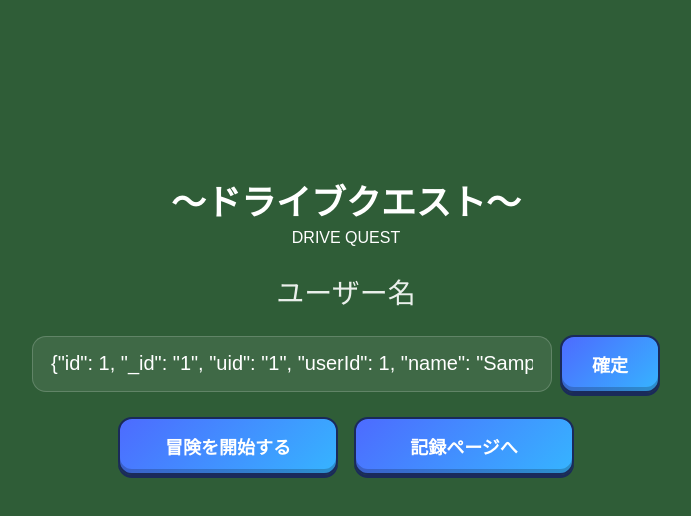
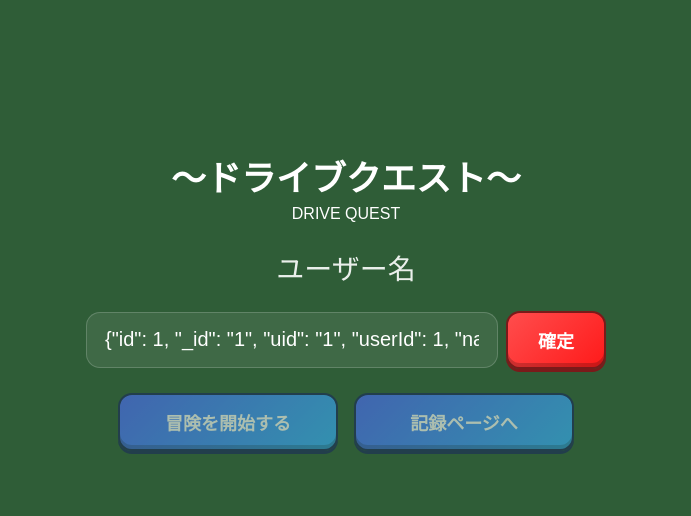
Before and after one commit to ymgsktk/drive_quest, a Next.js app in the folder front/: page / in a window 1280 px wide. Shown: the top 516 px of the page, without its empty margins (294-985 px from the left). Built offline with nearby package versions, Linux system fonts and the light colour scheme; sample sign-in values are in the browser's storage; a web font is replaced by a local one.

Commit message:
[調整]UI調整

```diff
--- a/front/src/app/drive-quest/arrival/page.tsx
+++ b/front/src/app/drive-quest/arrival/page.tsx
@@ -108,7 +108,6 @@ export default function AdventureScreen() {
           onClick={() => {
             if (!loading) {
               setLoading(true);
-              alert("冒険を終了しました。");
               router.push("/finish");
             }
           }}
--- a/front/src/app/globals.css
+++ b/front/src/app/globals.css
@@ -33,7 +33,6 @@ html, body {
 .dq-container {
   max-width: 1040px;
   margin: 0 auto;
-  padding: 24px;
 }
 
 /* 見出し */
@@ -100,7 +99,7 @@ html, body {
 
 /* 入力ボックス */
 .dq-input {
-  width: min(520px, 90vw);
+  width: min(320px, 90vw);
   height: 56px;
   padding: 14px 18px;
   border-radius: 14px;
@@ -262,3 +261,153 @@ html, body {
   gap: 16px; /* ボタン間の空白 */
   width: 100%;
 }
+
+.dq-username-row {
+  display: flex;
+  gap: 8px;
+  align-items: center;
+  justify-content: center;  /* 横中央に寄せる */
+  flex-wrap: wrap;          /* 狭い画面では改行 */
+  width: 100%;
+  max-width: 520px;         /* input の max-width と揃える */
+  margin: 0 auto;
+}
+
+.dq-username-row .dq-input {
+  flex: 1 1 auto;           /* ボタンを残して横幅を自動縮小 */
+  min-width: 180px;
+}
+
+.dq-confirm-btn {
+  appearance: none;
+  border: 2px solid #7a1a1a; /* 赤系のボーダー */
+  border-radius: 14px;
+  padding: 14px 18px;
+  background: linear-gradient(135deg, #ff4d4d, #ff1a1a); /* 赤系グラデ */
+  color: #fff;
+  font-weight: 700;
+  font-size: 18px;
+  box-shadow: inset 0 -4px rgba(0,0,0,.2), 0 3px 0 #7a1a1a;
+  transition: transform .03s ease;
+  cursor: pointer;
+  min-width: 100px;
+}
+
+.dq-confirm-btn:active {
+  transform: translateY(2px);
+  box-shadow: inset 0 -2px rgba(0,0,0,.2), 0 1px 0 #7a1a1a;
+}
+
+.dq-confirm-btn:disabled {
+  opacity: 0.6;
+  pointer-events: none;
+}
+
+/* global.css */
+
+.total {
+  font-size: 1.25rem; /* 中サイズ */
+  font-weight: bold;
+  margin-bottom: 0.25rem;
+  color: #ffd966; /* 金色っぽい強調色 */
+  text-shadow: 1px 1px 2px rgba(0, 0, 0, 0.6);
+}
+
+.points {
+  font-size: 2.5rem; /* 大きめ */
+  font-weight: bold;
+  color: #ffcc00; /* ゴールド */
+  margin-bottom: 1.5rem;
+  font-family: var(--font-pixel, monospace); /* ピクセルフォント指定 */
+  text-shadow: 2px 2px 0px #000, 4px 4px 0px rgba(0, 0, 0, 0.3);
+}
+
+.distancetitle {
+  font-size: 1.25rem;
+  font-weight: bold;
+  margin-top: 1rem;
+  margin-bottom: 0.25rem;
+  color: #9cd3ff; /* 青っぽい色 */
+  text-shadow: 1px 1px 2px rgba(0, 0, 0, 0.5);
+}
+
+.distance {
+  font-size: 2rem;
+  font-weight: bold;
+  color: #66ccff; /* 水色 */
+  margin-bottom: 1rem;
+  font-family: var(--font-pixel, monospace);
+  text-shadow: 2px 2px 0px #000, 4px 4px 0px rgba(0, 0, 0, 0.3);
+}
+
+.total,
+.points,
+.distancetitle,
+.distance {
+  text-align: center;       /* 横中央揃え */
+  display: block;           /* ブロック要素にして中央に */
+  margin-left: auto;        /* 左余白を自動 */
+  margin-right: auto;       /* 右余白を自動 */
+}
+
+
+/* セクション全体 */
+.quest-section {
+  margin-top: 32px;
+  padding: 16px;
+  border-radius: 18px;
+  background: var(--dq-card); /* 半透明の背景 */
+  border: 1px solid var(--dq-border);
+}
+
+/* セクションタイトル */
+.questfinish {
+  font-size: 28px;
+  font-weight: 800;
+  margin-bottom: 16px;
+  text-align: center;
+  color: var(--dq-yellow);
+  text-shadow: 2px 2px 0 rgba(0,0,0,0.4);
+}
+
+.quest-list {
+  list-style: none; /* 箇条書きを消す */
+  padding: 0;
+  margin: 0;
+}
+
+.quest-list li {
+  background: linear-gradient(90deg, #4d6bff, #36b4ff);
+  border-radius: 18px;
+  padding: 12px 16px;
+  color: white;
+  font-size: 1.1rem;
+  font-weight: 500;
+  text-align: center;
+  box-shadow: 0 2px 6px rgba(0, 0, 0, 0.2);
+  margin-bottom: 12px; /* ← カードの感覚を開ける */
+}
+
+
+/* クエストアイテム */
+.quest-item {
+  background: linear-gradient(90deg, var(--dq-blue1), var(--dq-blue2));
+  border-radius: 14px;
+  padding: 12px 16px;
+  font-size: 18px;
+  font-weight: 700;
+  color: #fff;
+  box-shadow: 0 3px 6px rgba(0, 0, 0, 0.2);
+  transition: transform 0.1s ease, box-shadow 0.1s ease;
+}
+
+.quest-item:hover {
+  transform: translateY(-2px);
+  box-shadow: 0 6px 12px rgba(0, 0, 0, 0.3);
+}
+
+.btn-center {
+  display: flex;
+  justify-content: center;
+  margin-top: 24px; /* 適度な余白 */
+}
--- a/front/src/app/page.tsx
+++ b/front/src/app/page.tsx
@@ -16,7 +16,8 @@ export default function Home() {
   const router = useRouter();
   const [name, setName] = useState('');
   const [hydrated, setHydrated] = useState(false);
-  const [loading, setLoading] = useState(false); // 確定ボタンの送信中判定
+  const [loading, setLoading] = useState(false);
+  const [confirmed, setConfirmed] = useState(false);
 
   useEffect(() => {
     try {
@@ -36,12 +37,12 @@ export default function Home() {
   };
 
   const handleStart = () => {
-    if (!isValid) return;
+    if (!confirmed) return;
     persistAnd(() => router.push('/drive-quest'));
   };
 
   const goRecords = () => {
-    if (!isValid) return;
+    if (!confirmed) return;
     persistAnd(() => router.push('/records'));
   };
 
@@ -49,22 +50,18 @@ export default function Home() {
     if (!isValid) return;
     setLoading(true);
     try {
-    // 入力中の name を使う
       const username = name.trim();
       if (!username) throw new Error('ユーザー名が入力されていません');
 
-    // バックエンドに POST
       const res = await fetch(`http://localhost:3050/sessions`, {
         method: 'POST',
         headers: { 'Content-Type': 'application/json' },
-      body: JSON.stringify({ name: username }), // body に JSON で送る
+        body: JSON.stringify({ name: username }),
       });
 
-    if (!res.ok) {
-      throw new Error(`サーバーエラー: ${res.status}`);
-    }
+      if (!res.ok) throw new Error(`サーバーエラー: ${res.status}`);
 
-    alert('ユーザー名を確定しました！');
+      setConfirmed(true);
     } catch (err) {
       console.error(err);
       alert('確定に失敗しました');
@@ -72,7 +69,6 @@ export default function Home() {
       setLoading(false);
     }
   };
-
 
   return (
     <main className="dq-container" style={{ minHeight: '72vh', display: 'grid', placeItems: 'center' }}>
@@ -93,7 +89,7 @@ export default function Home() {
           ユーザー名
         </label>
 
-        <div style={{ display: 'flex', gap: 8, alignItems: 'center', marginTop: 8 }}>
+        <div className="dq-username-row" style={{ display: 'flex', gap: 8, alignItems: 'center', marginTop: 8 }}>
           <input
             id="username"
             className="dq-input"
@@ -102,10 +98,10 @@ export default function Home() {
             onChange={(e) => setName(e.target.value)}
           />
           <button
-            className="dq-btn"
+            className="dq-confirm-btn dq-btn"
             onClick={confirmUsername}
             disabled={!isValid || loading}
-            style={{ opacity: isValid ? 1 : 0.6, pointerEvents: isValid ? 'auto' : 'none', minWidth: 100 }}
+            style={{ minWidth: 100 }}
           >
             {loading ? '送信中...' : '確定'}
           </button>
@@ -115,8 +111,8 @@ export default function Home() {
           <button
             className="dq-btn"
             onClick={handleStart}
-            disabled={!isValid}
-            style={{ opacity: isValid ? 1 : 0.6, pointerEvents: isValid ? 'auto' : 'none', minWidth: 220 }}
+            disabled={!confirmed}
+            style={{ opacity: confirmed ? 1 : 0.6, pointerEvents: confirmed ? 'auto' : 'none', minWidth: 220 }}
           >
             冒険を開始する
           </button>
@@ -124,8 +120,8 @@ export default function Home() {
           <button
             className="dq-btn"
             onClick={goRecords}
-            disabled={!isValid}
-            style={{ opacity: isValid ? 1 : 0.6, pointerEvents: isValid ? 'auto' : 'none', minWidth: 220 }}
+            disabled={!confirmed}
+            style={{ opacity: confirmed ? 1 : 0.6, pointerEvents: confirmed ? 'auto' : 'none', minWidth: 220 }}
           >
             記録ページへ
           </button>
```
Also changed, not shown: front/src/app/finish/page.tsx (+11 -16 lines). Lines whose indentation alone changed are shown as unchanged.
